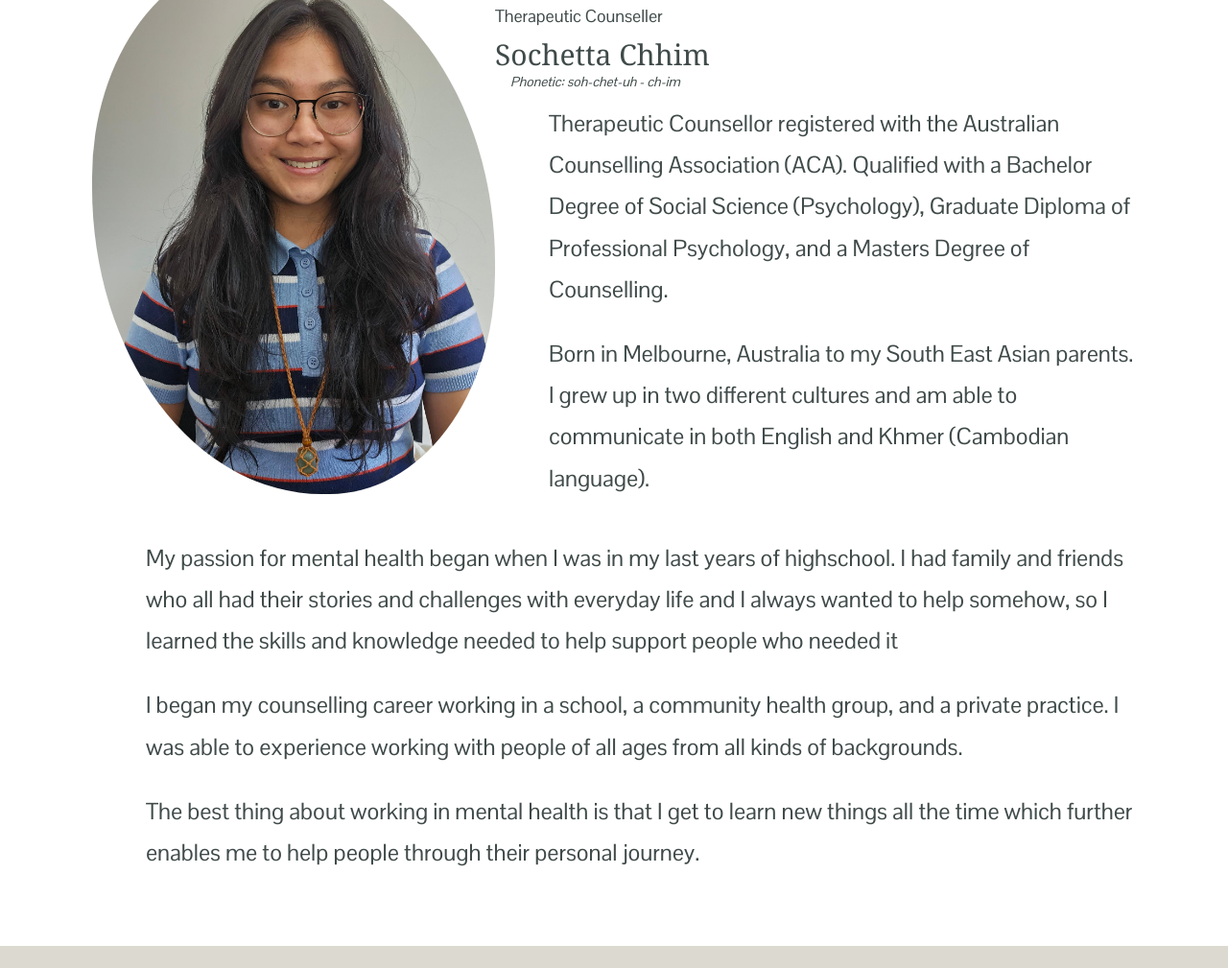
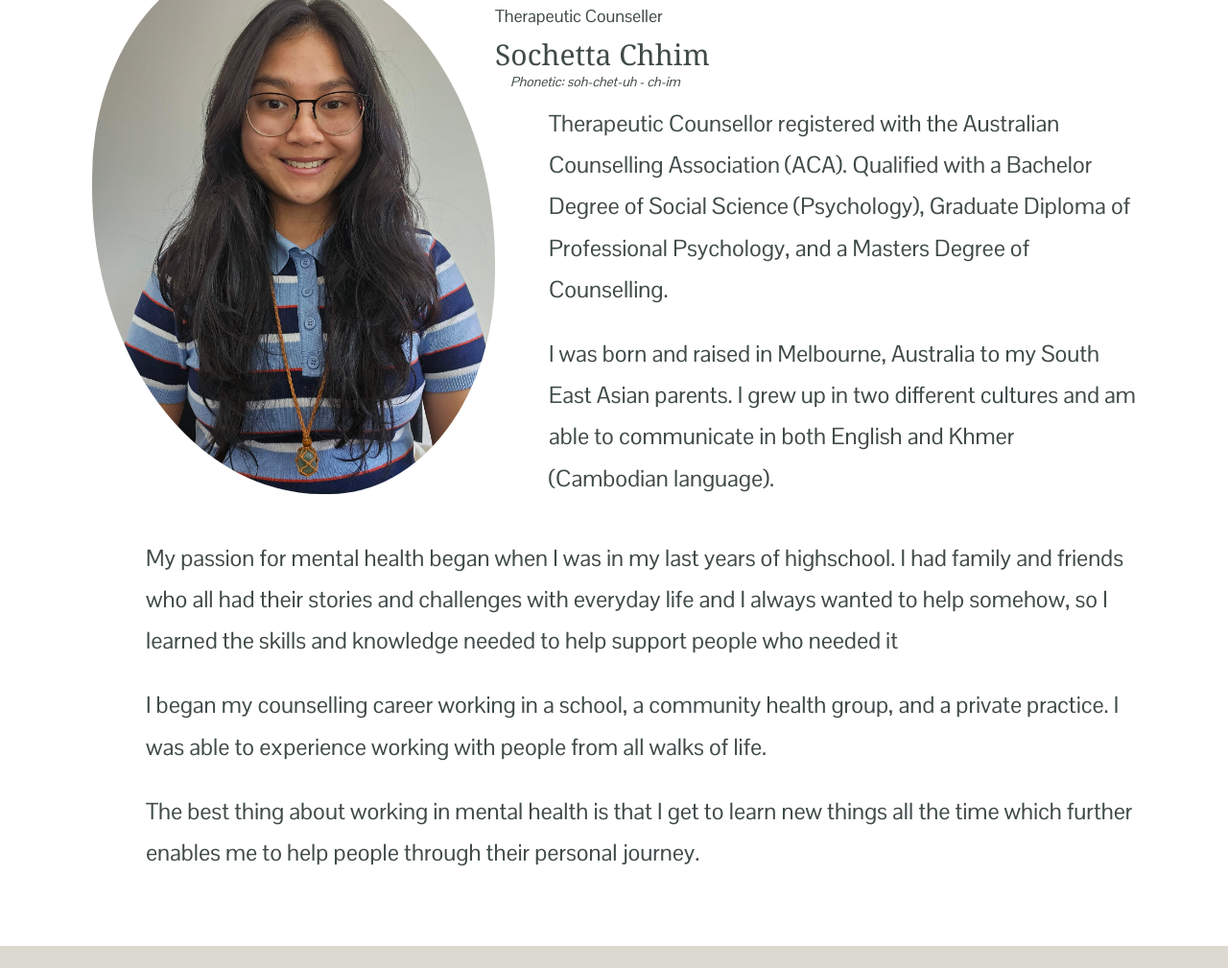
Before and after one commit to MatthewJRBradbury/SYC, a website built with Vite: page about-me/index.html in a window 1280 px wide. Shown: the part 369-1378 px from the top of the page at 96% size. Built offline with nearby package versions, Linux system fonts and the light colour scheme.

Commit message:
content wording update

```diff
--- a/about-me/index.html
+++ b/about-me/index.html
@@ -141,7 +141,7 @@
                   <p
                     class="py-3 pl-3 leading-[1.8em] sm:pl-10 min-[820px]:pl-7 lg:pl-14"
                   >
-                    Born in Melbourne, Australia to my South East Asian parents.
+                    I was born and raised in Melbourne, Australia to my South East Asian parents.
                     I grew up in two different cultures and am able to
                     communicate in both English and Khmer (Cambodian language).
                   </p>
@@ -161,7 +161,7 @@
               >
                 I began my counselling career working in a school, a community
                 health group, and a private practice. I was able to experience
-                working with people of all ages from all kinds of backgrounds.
+                working with people from all walks of life.
               </p>
               <p
                 class="py-3 pl-3 leading-[1.8em] sm:pl-10 min-[820px]:pl-7 lg:pl-14"
```
